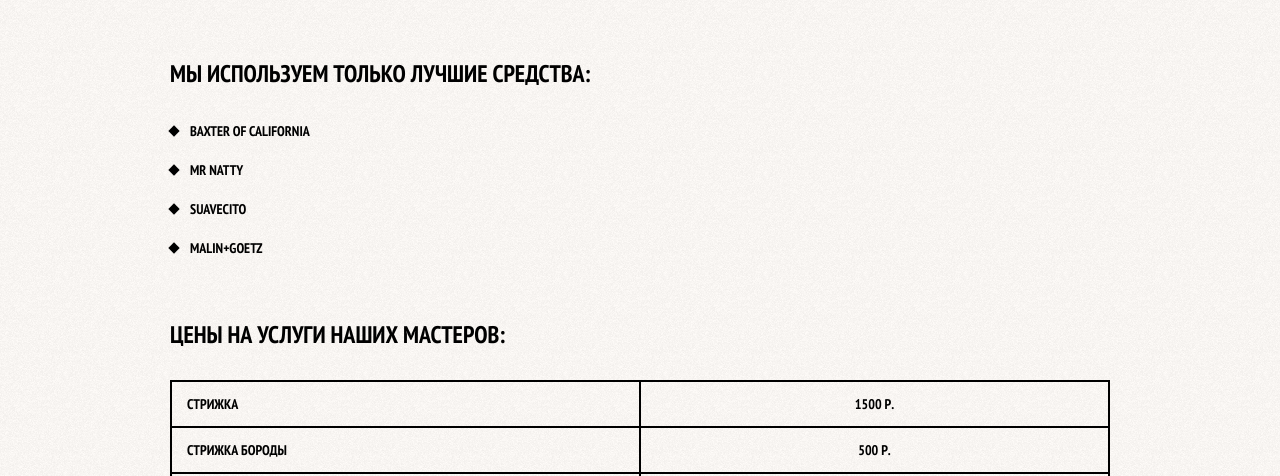
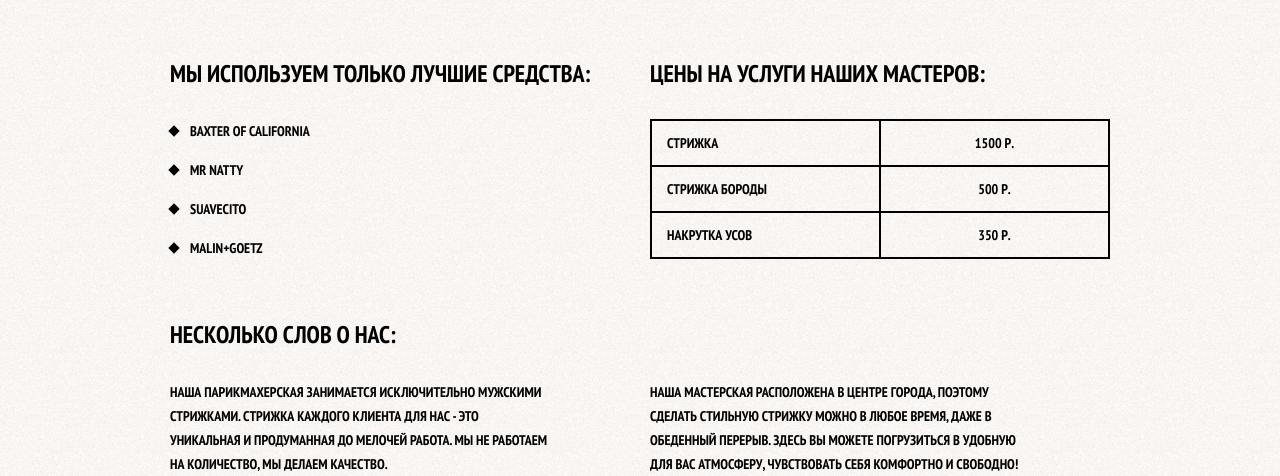
Before and after one commit to demries/barbershop, a plain HTML site: page price.html in a window 1280 px wide. Shown: the part 324-800 px from the top of the page. Drawn offline with Linux system fonts and the light colour scheme.

Commit message:
Заверстана страница "Прайс лист".

```diff
--- a/css/style.css
+++ b/css/style.css
@@ -521,6 +521,24 @@ h3 { font-size: 24px; }
 .price-table td { width: 50%; }
 
 .price-table td:last-child { text-align: center; }
+
+.short-text { padding-right: 80px; }
+
+/* Колонки для контента */
+.inner-columns { margin: 60px 0; }
+
+.inner-column-left,
+.inner-column-right { width: 460px; }
+
+.inner-column-left { float: left; }
+
+.inner-column-right { float: right; }
+
+.inner-column-left *:first-child,
+.inner-column-right *:first-child { margin-top: 0; }
+
+.inner-column-left *:last-child,
+.inner-column-right *:last-child { margin-bottom: 0; }
 /*=====  End of $Price Content  ======*/
 
 
--- a/price.html
+++ b/price.html
@@ -39,6 +39,8 @@
             <div class="big-heading">
                 <h2>истинно мужская классика</h2>
             </div>
+            <div class="inner-columns clearfix">
+                <div class="inner-column-left">
                     <h2>Мы используем только лучшие средства:</h2>
                     <ul class="custom-list-1">
                         <li>baxter of california</li>
@@ -46,7 +48,8 @@
                         <li>suavecito</li>
                         <li>malin+goetz</li>
                     </ul>
-
+                </div>
+                <div class="inner-column-right">
                     <h2>Цены на услуги наших мастеров:</h2>
                     <table class="price-table">
                         <tr>
@@ -62,9 +65,17 @@
                             <td>350 р.</td>
                         </tr>
                     </table>
+                </div>
+            </div>
+            <div class="inner-columns clearfix">
                 <h2>Несколько слов о нас:</h2>
-            <p>наша парикмахерская занимается исключительно мужскими стрижками. стрижка каждого клиента для нас - это уникальная и продуманная до мелочей работа. мы не работаем на количество, мы делаем качество.</p>
-            <p>наша мастерская расположена в центре города, поэтому сделать стильную стрижку можно в любое время, даже в обеденный перерыв. здесь вы можете погрузиться в удобную для вас атмосферу, чувствовать себя комфортно и свободно!</p>
+                <div class="inner-column-left">
+                    <p class="short-text">наша парикмахерская занимается исключительно мужскими стрижками. стрижка каждого клиента для нас - это уникальная и продуманная до мелочей работа. мы не работаем на количество, мы делаем качество.</p>
+                </div>
+                <div class="inner-column-right">
+                    <p class="short-text">наша мастерская расположена в центре города, поэтому сделать стильную стрижку можно в любое время, даже в обеденный перерыв. здесь вы можете погрузиться в удобную для вас атмосферу, чувствовать себя комфортно и свободно!</p>
+                </div>
+            </div>
         </div>
     </main>
     <footer class="main-footer">
```
Lines whose indentation alone changed are shown as unchanged.
